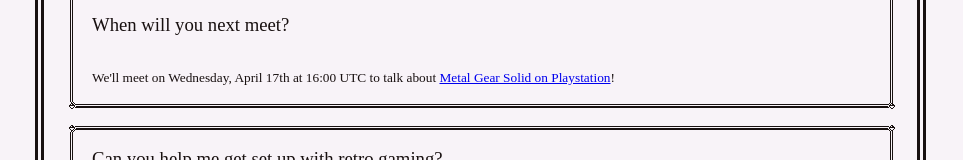
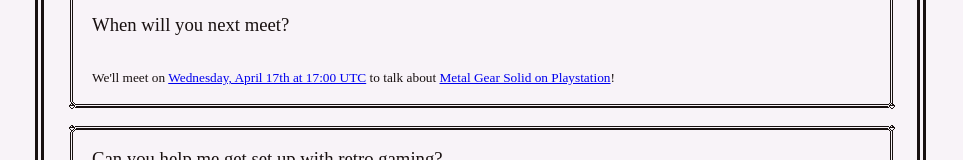
Before and after one commit to hola-soy-milk/retro-gaming-literature-club, an Astro site: page / in a window 1280 px wide. Shown: the part 538-698 px from the top of the page, without its empty margins (158-1121 px from the left). Built offline with nearby package versions, Linux system fonts and the light colour scheme; Astro itself is replaced by a stand-in of ours; no server answers; a web font is replaced by a local one.

Commit message:
Add link and fix time

```diff
--- a/src/pages/index.astro
+++ b/src/pages/index.astro
@@ -27,7 +27,9 @@ import logo from '../assets/logo.svg';
       <div class="framed no-hd">
         <h3>When will you next meet?</h3>
         <small
-          >We'll meet on Wednesday, April 17th at 16:00 UTC to talk about
+          >We'll meet on <a href="https://everytimezone.com/s/3728dee0"
+            >Wednesday, April 17th at 17:00 UTC</a
+          > to talk about
           <a href="https://letsplayretro.games/ps1/metal-gear-solid-vr-missions"
             >Metal Gear Solid on Playstation</a
           >!</small
```
